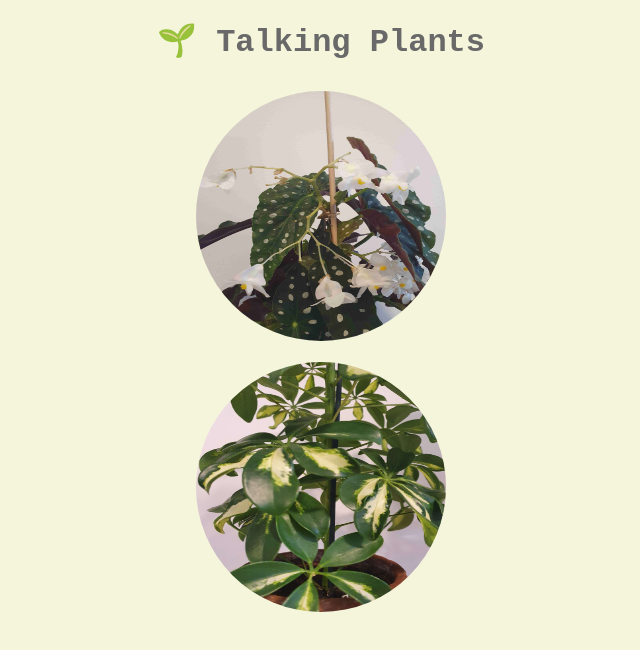
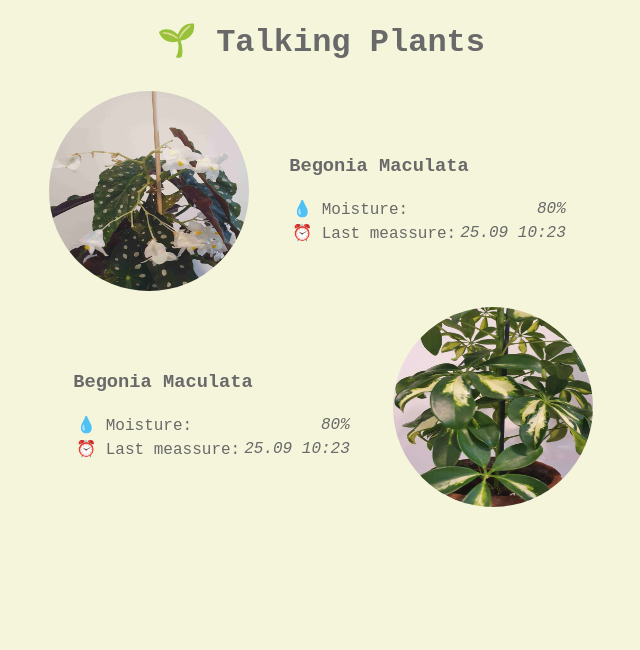
Before and after one commit to petterdaae/talkingplants, a React (Create React App) app in the folder web/: page / in a window 1280 px wide. Shown: the top 650 px of the page, without its empty margins (319-959 px from the left). Built offline with nearby package versions, Linux system fonts and the light colour scheme.

Commit message:
Work on new home page

```diff
--- a/web/src/App.js
+++ b/web/src/App.js
@@ -26,6 +26,7 @@ const StyledLink = styled(Link)`
     cursor: pointer;
     text-decoration: none;
     color: inherit;
+    text-decoration: none;
 `;
 
 function App() {
--- a/web/src/components/Home.js
+++ b/web/src/components/Home.js
@@ -2,19 +2,17 @@ import React from "react";
 import RoundedImage from "./RoundedImage";
 import styled from '@emotion/styled'
 import { Link } from "react-router-dom";
+import PlantMenuEntry from "./PlantMenuEntry";
 
 const MenuWrapper = styled.div`
     text-align: center;
-    margin-left: 500px;
-    margin-right: 500px;
-    @media (max-width: 900px) {
-        margin-left: 20px;
-        margin-right: 20px;
-    }
 `;
 
 const StyledLink = styled(Link)`
+    display: block;
     cursor: pointer;
+    text-decoration: none;
+    color: inherit;
 `;
 
 function Home() {
@@ -23,12 +21,12 @@ function Home() {
             <StyledLink
                 to={{ pathname: "/plant/10" }}
             >
-                <RoundedImage name="begonia.jpg" size="250px"></RoundedImage>
+                <PlantMenuEntry id={10}></PlantMenuEntry>
             </StyledLink>
             <StyledLink
                 to={{ pathname: "/plant/11" }}
             >
-                <RoundedImage name="paraply.jpg" size="250px"></RoundedImage>
+                <PlantMenuEntry id={11}></PlantMenuEntry>
             </StyledLink>
         </MenuWrapper>
     </div >;
--- /dev/null
+++ b/web/src/components/PlantMenuEntry.js
@@ -0,0 +1,58 @@
+import React from "react";
+import styled from '@emotion/styled'
+import RoundedImage from "./RoundedImage";
+
+const StyledRoundedImage = styled(RoundedImage)`
+    display: inline-block;
+`;
+
+const InfoWrapper = styled.div`
+    display: inline-block;
+    text-align: left;
+    padding: 32px;
+`;
+
+const Wrapper = styled.div`
+    display: flex;
+    align-items: center;
+    justify-content: center;
+`;
+
+function PlantMenuEntry({ id }) {
+    let src = id === 10 ? "begonia.jpg" : "paraply.jpg";
+    return (
+        <Wrapper>
+            {id === 11 ? <Info></Info> : null}
+            <StyledRoundedImage name={src} size="200px"></StyledRoundedImage>
+            {id === 10 ? <Info></Info> : null}
+        </Wrapper>
+    );
+}
+
+const TdKey = styled.td`
+`;
+
+const TdVal = styled.td`
+    text-align: right;
+    font-style: italic;
+`;
+
+function Info({ }) {
+    return <InfoWrapper>
+        <h3>Begonia Maculata</h3>
+        <table>
+            <tbody>
+                <tr>
+                    <TdKey>💧 Moisture:</TdKey>
+                    <TdVal>80%</TdVal>
+                </tr>
+                <tr>
+                    <TdKey>⏰ Last meassure:</TdKey>
+                    <TdVal>25.09 10:23</TdVal>
+                </tr>
+            </tbody>
+        </table>
+    </InfoWrapper>;
+}
+
+export default PlantMenuEntry;
--- a/web/src/components/RoundedImage/index.js
+++ b/web/src/components/RoundedImage/index.js
@@ -7,7 +7,7 @@ const StyledImage = styled.img`
 `;
 
 function RoundedImage({ size, name }) {
-    return <StyledImage src={name} alt="plant" height={size} width={size}></StyledImage>
+    return <StyledImage src={name} alt="plant" height={size} width={size}></StyledImage>;
 }
 
 export default RoundedImage;
```
